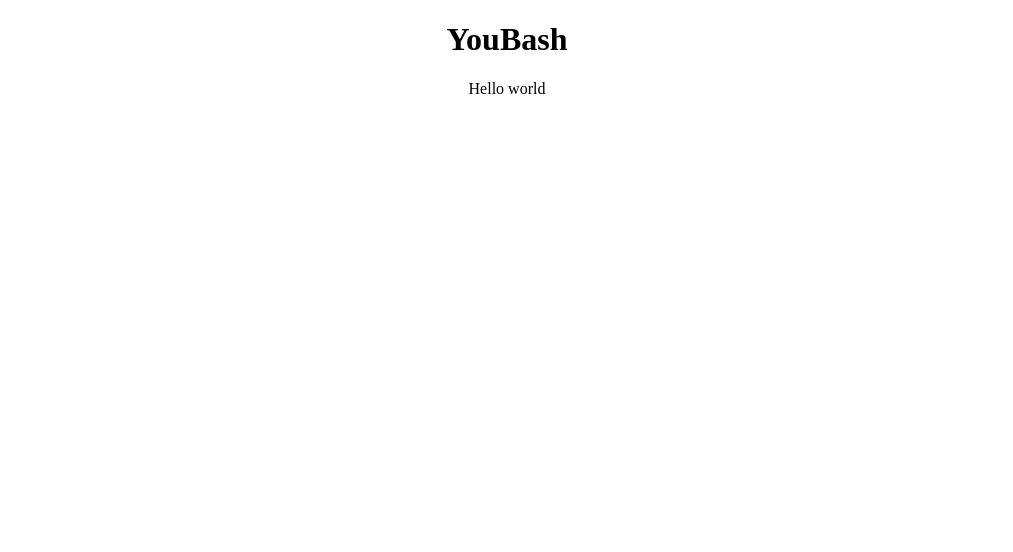
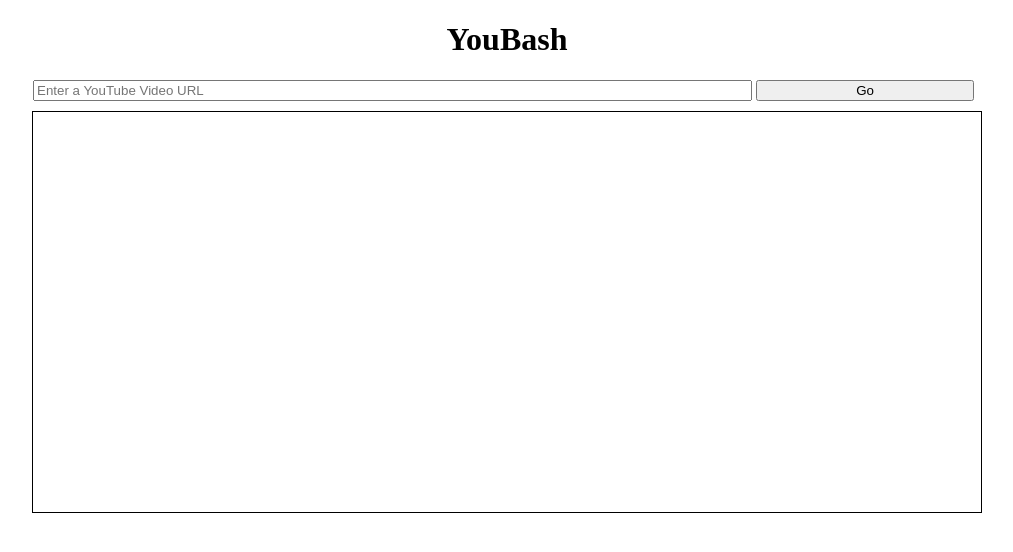
Before and after one commit to GeoYS/youbash, a website: page public/bash.html in a window 1280 px wide. Shown: the whole page, without its empty margins (133-1146 px from the left). Drawn offline with nearby package versions, Linux system fonts and the light colour scheme; no server answers.

Commit message:
added front end for bash page

```diff
--- a/public/bash.html
+++ b/public/bash.html
@@ -3,13 +3,20 @@
 
   <head>
     <title>YouBash</title>
-    <link type="text/css" rel="stylesheet" href="/css/homepage.css">
+    <link type="text/css" rel="stylesheet" href="/css/bash.css">
   </head>
 
   <body>
     <div id="container">
       <h1>YouBash</h1>
-      <p>Hello world</p>
+    </div>
+
+    <div id="url-bar-container">
+      <input type="text" id="url-bar" placeholder="Enter a YouTube Video URL">
+      <button id="submit-button">Go</button>
+    </div>
+    <div id="video-container">
+
     </div>
 
     <script src="/socket.io/socket.io.js"></script>
--- /dev/null
+++ b/public/css/bash.css
@@ -0,0 +1,24 @@
+#container {
+  text-align: center;
+}
+
+#url-bar-container {
+  margin:auto;
+  width: 75%;
+  padding-bottom: 10px;
+}
+
+#url-bar {
+  width: 75%;
+}
+
+#submit-button {
+  width: 23%;
+}
+
+#video-container {
+  width: 75%;
+  margin: auto;
+  height: 400px;
+  border: 1px solid black;
+}
```
